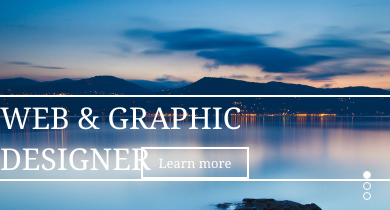
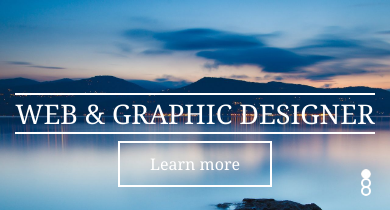
Before and after one commit to YanaKapustian/first-repo, a plain HTML site: page lesson6/index.html in a window 390 px wide. Shown: the top 210 px of the page. Drawn offline with Linux system fonts and the light colour scheme.

Commit message:
Yana lesson 6

```diff
--- a/lesson6/css/style.css
+++ b/lesson6/css/style.css
@@ -52,7 +52,7 @@ body {
     bottom: 6%;
     border: 2px solid white; }
 
-@media (max-width: 768px) and (min-width: 480px) {
+@media (max-width: 768px) {
   .header .title {
     width: 100%;
     position: absolute;
@@ -76,7 +76,7 @@ body {
     position: absolute;
     display: flex;
     justify-content: center;
-    bottom: 10%; }
+    bottom: 5%; }
     .header .aftertitle__item {
       font-size: 16px;
       color: white;
@@ -95,54 +95,33 @@ body {
     bottom: 8%;
     border: 2px solid white; } }
 @media (max-width: 480px) {
-  body {
-    width: 100%; }
-
-  .header {
-    width: 100%; }
   .header .title__item {
-      font-size: 30px;
-      text-transform: uppercase;
-      font-weight: normal;
-      color: white; }
-      .header .title__item::before, .header .title__item::after {
-        content: '';
-        display: block;
-        width: 100%;
-        height: 2px;
-        background: white;
-        text-align: center; }
-    .header .aftertitle {
+    font-size: 27px; }
+  .header .title .aftertitle {
     width: 100%;
     position: absolute;
     display: flex;
     justify-content: center;
-      bottom: 10%; }
-      .header .aftertitle__item {
-        font-size: 13px;
+    bottom: 5%; }
+    .header .title .aftertitle__item {
+      font-size: 16px;
       color: white;
       padding: 5px 15px;
-        border: 2px solid white; }
-    .header__dot {
-      border-radius: 50%;
+      border: 2px solid white; } }
+@media (max-width: 375px) {
+  .header .title__item {
+    font-size: 23px; }
+  .header .title .aftertitle {
+    width: 100%;
     position: absolute;
-      bottom: 16%;
-      right: 5%;
-      overflow: hidden;
-      width: 8px; }
-    .header__dot-white1 {
-      bottom: 11%;
-      border: 1px solid white;
-      width: 6px; }
-    .header__dot-white2 {
-      bottom: 6%;
-      border: 1px solid white;
-      width: 6px; } }
-@media (max-width: 375px) {
-  .title {
-    top: 30%; }
-    .title__item {
-      font-size: 25px; } }
+    display: flex;
+    justify-content: center;
+    bottom: 5%; }
+    .header .title .aftertitle__item {
+      font-size: 10px;
+      color: white;
+      padding: 5px 15px;
+      border: 2px solid white; } }
 .menu {
   background: #3f3f3f; }
   .menu__content {
```
Also changed, not shown: 1 other file. Lines whose indentation alone changed are shown as unchanged.
